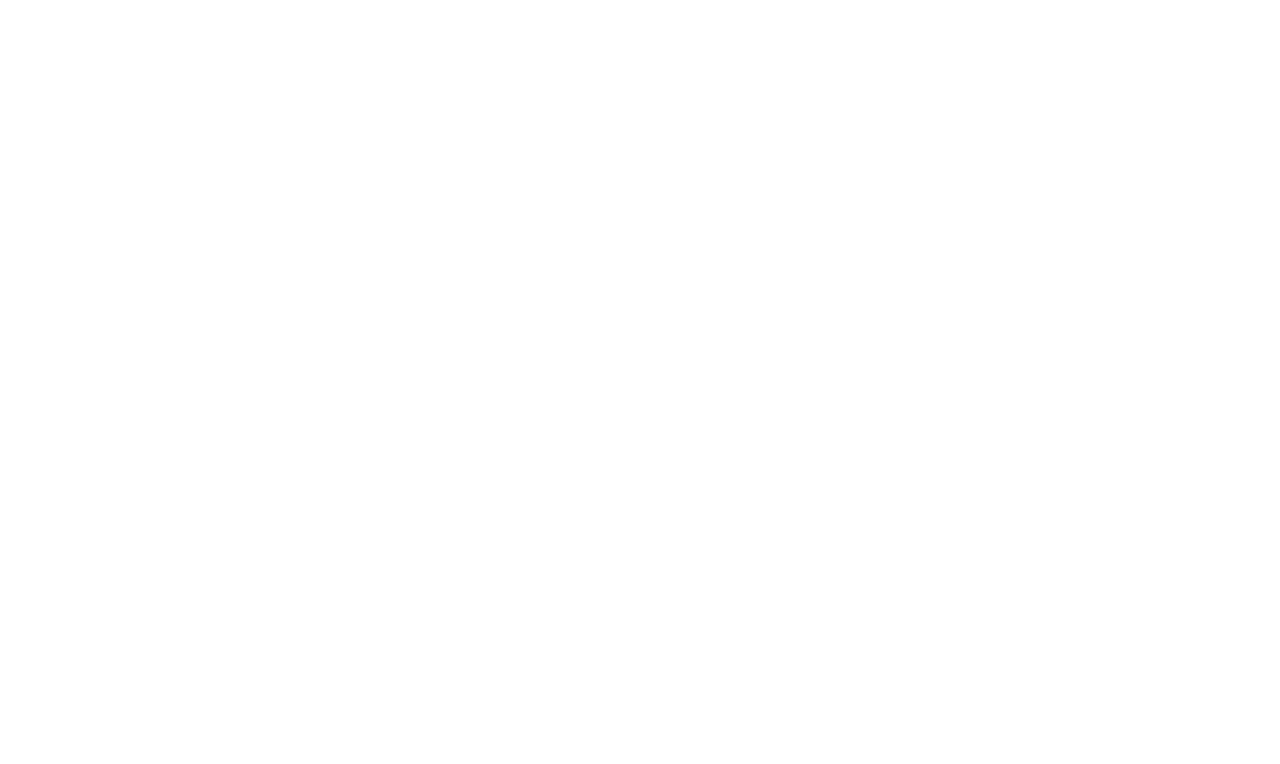
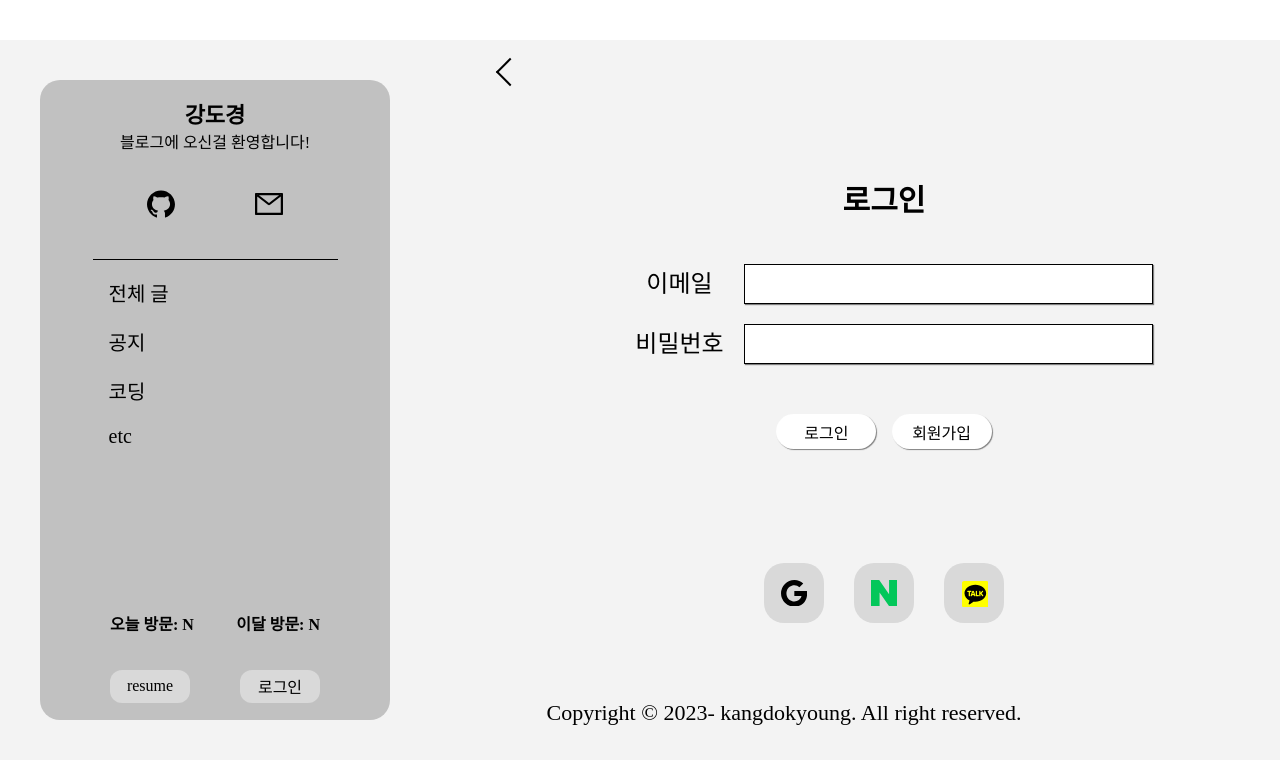
Before and after one commit to kangdokyoung/PersonalBlog, a React app: page /login in a window 1280 px wide. Before the commit this address had no page. Shown: the top 764 px of the page. Built offline with nearby package versions, Linux system fonts and the light colour scheme.

Commit message:
로그인 페이지 완료.

```diff
--- a/public/index.html
+++ b/public/index.html
@@ -5,6 +5,7 @@
     <meta http-equiv="X-UA-Compatible" content="IE=edge">
     <meta name="viewport" content="width=device-width, initial-scale=1.0">
     <title>Personal Blog</title>
+    <base href="http://localhost:3000">
 </head>
 <body>
     <div id="root"></div>
--- a/src/App.tsx
+++ b/src/App.tsx
@@ -1,29 +1,38 @@
 import React from "react";
 import { createGlobalStyle } from "styled-components";
 import {BrowserRouter, Routes, Route} from 'react-router-dom';
-import MainPage from "./page/MainPage";
+import Main from "./component/main/Main";
+import Sidebar from "./component/sidebar/Sidebar";
+import Login from "./component/login/Login";
+import styled from "styled-components";
+
+const Sbackground = styled.div`
+    background-color: #f3f3f3;
+`
+
 
 const GlobalStyle = createGlobalStyle`
-
- *, *::before, *::after {
-    box-sizing: border-box;
-    padding: 0px;
-    margin: 0px;
- }
-`
+*, *::before, *::after {
+  box-sizing: border-box;
+  padding:0px;
+  margin: 0px;
+}
+`;
 
 const App: React.FC = () => {
     return (
-        <>
+        <Sbackground>
             <GlobalStyle />
             {
                 <BrowserRouter>
+                <Sidebar />
                 <Routes>
-                    <Route path="/" element={<MainPage />} />
+                    <Route path="/" element={<Main />} />
+                    <Route path="/login" element={<Login />} />
                 </Routes>
                 </BrowserRouter>
             }
-        </>
+        </Sbackground>
     )
 };
 
--- /dev/null
+++ b/src/component/footer/Footer.tsx
@@ -0,0 +1,29 @@
+import React from 'react';
+import styled from 'styled-components';
+
+const Sfooter = styled.footer`
+    position:absolute;
+    height: 60px;
+    width: 60vw;
+    bottom:0;
+    text-align:center;
+    margin-left: 400px;
+    @media screen and (max-width: 768px){
+        margin:0px;
+        width: 100vw;
+    }
+`
+
+const ScopyRight = styled.span`
+    font-size: 22px;
+`
+
+const Footer:React.FC = () => {
+    return (
+        <Sfooter>
+            <ScopyRight>Copyright &#169; 2023- kangdokyoung. All right reserved.</ScopyRight>
+        </Sfooter>
+    );
+};
+
+export default Footer;
--- /dev/null
+++ b/src/component/login/Login.tsx
@@ -0,0 +1,166 @@
+import React from 'react';
+import styled from 'styled-components';
+import Footer from '../footer/Footer';
+import { SiNaver, SiKakaotalk } from 'react-icons/si'
+import { BsGoogle } from 'react-icons/bs'
+import { Link } from 'react-router-dom';
+
+const SoutContainer = styled.div`
+    position:relative;
+`
+
+const Scontainer = styled.div`
+    width: 60vw;
+    min-height: 90vh;
+    padding-bottom: 100px;
+    position:relative;
+    overflow:visible;
+    margin: 40px 0px 0px 500px;
+    display:flex;
+    flex-direction:column;
+    justify-content:space-around;
+    align-items:center;
+    @media screen and (max-width: 768px){
+        margin-left: 0px;
+        overflow:visible;
+        width: 100vw;
+    }
+`
+
+const SmainBtnBox = styled.div`
+    width: 100%;
+    display:flex;
+    justify-content:left;
+`
+
+const SmainBtn = styled.div`
+    width: 20px;
+    height: 20px;
+    border-top: 2px solid black;
+    border-left: 2px solid black;
+    transform: rotate(-45deg);
+    cursor:pointer;
+`
+
+const Stitle = styled.span`
+    width: 100%;
+    text-align:center;
+    font-size:30px;
+    font-weight: bold;
+    margin-top:50px;
+`
+
+const SloginBox = styled.form`
+    height:30vh;
+    width: 100%;
+    display:flex;
+    flex-direction:column;
+    align-items:center;
+`
+
+const SinputBox = styled.div`
+    width: 70%;
+    display:flex;
+    justify-content:space-around;
+    margin-bottom: 20px;
+`
+
+const Stext = styled.span`
+    width: 150px;
+    min-width: 100px;
+    text-align:center;
+    font-size: 24px;
+    font-weight: regular;
+`
+
+const Sinput = styled.input`
+    height: 40px;
+    width: 475px;
+    padding: 6px;
+    border: 1px solid black;
+    box-shadow: 1px 1px 1px grey;
+`
+
+const SbtnBox = styled.div`
+    width: 30%;
+    display:flex;
+    justify-content:space-around;
+    margin-top: 30px;
+`
+
+const SpushBtn = styled.button`
+    width: 100px;
+    height: 35px;
+    border:none;
+    border-radius: 20px;
+    background-color: white;
+    box-shadow: 1px 1px 1px grey;
+    cursor:pointer;
+    font-weight:regular;
+    font-size: 16px;
+`
+
+const SoauthBox = styled.div`
+    width: 100%;
+    display:flex;
+    justify-content:center;
+`
+
+const SoauthBtn = styled.button`
+    width: 60px;
+    height: 60px;
+    margin: 15px;
+    display:flex;
+    border: none;
+    border-radius: 20px;
+    justify-content:center;
+    align-items:center;
+    background-color: #d9d9d9;
+    :hover{
+        cursor:pointer;
+    }
+`
+
+const SkakaoBgd = styled.div`
+    background-color: black;
+    width: 25px;
+    height: 25px;
+    border-radius:20px;
+`
+
+const Login:React.FC = () => {
+    return (
+        <SoutContainer>
+            <Scontainer>
+                <SmainBtnBox>
+                    <Link to={'/'}>
+                        <SmainBtn />
+                    </Link>
+                </SmainBtnBox>
+                <Stitle>로그인</Stitle>
+                <SloginBox>
+                    <SinputBox>
+                        <Stext>이메일</Stext>
+                        <Sinput type={'email'} />
+                    </SinputBox>
+                    <SinputBox>
+                        <Stext>비밀번호</Stext>
+                        <Sinput type={'password'} />
+                    </SinputBox>
+                    <SbtnBox>
+                        <SpushBtn>로그인</SpushBtn>
+                        <SpushBtn>회원가입</SpushBtn>
+                    </SbtnBox>
+                </SloginBox>
+                <SoauthBox>
+                    <SoauthBtn><BsGoogle color='black' size={'2em'} /></SoauthBtn>
+                    <SoauthBtn><SiNaver color='rgb(3, 199, 90)' size={'2em'} /></SoauthBtn>
+                    <SoauthBtn><SkakaoBgd><SiKakaotalk color='yellow' size={'2em'}  /></SkakaoBgd></SoauthBtn>
+                </SoauthBox>
+            </Scontainer>
+            <Footer />
+        </SoutContainer>
+    );
+};
+
+export default Login;
--- a/src/component/main/Main.tsx
+++ b/src/component/main/Main.tsx
@@ -1,61 +1,39 @@
 import React,{useState} from 'react';
 import styled from 'styled-components';
+import Footer from '../footer/Footer';
+import PostBox from './PostBox';
+
+const SoutContainer = styled.div`
+    position:relative;
+`
 
 const Scontainer = styled.div`
-    width: 60vw;
-    height: 950px;
-    overflow:auto;
-    margin-left: 500px;
-    margin-top: 40px;
+    width: 65vw;
+    min-height: 100vh;
+    padding-bottom: 100px;
+    position:relative;
+    overflow:visible;
+    margin: 40px 0px 0px 500px;
     display:flex;
     flex-wrap: wrap;
     @media screen and (max-width: 768px){
         margin-left: 0px;
         overflow:visible;
+        width: 100vw;
     }
 `
 
-const ScategoryBox = styled.div`
-    width:500px;
-    min-width: 500px;
-    height: 400px;
-    border-radius: 20px;
-    border: 1px solid black;
-    box-shadow: 2px 2px 2px grey;
-    margin:30px;
-`
-
-const Sname = styled.div`
-    font-size: 22px;
-    font-weight: bold;
-    width: 100%;
-    text-align:center;
-    margin-top: 8px;
-`
-
-const SbestBox = styled.div`
-
-`
 const Main:React.FC = () => {
-    const [post, setPost] = useState([0, 1, 2, 3])
+    const post = ['인기글', '공지사항', '전체 글', '코딩', '기타 글']
     return (
-        <Scontainer>
-            <ScategoryBox>
-                <Sname>공지사항</Sname>
-            </ScategoryBox>
-            <ScategoryBox>
-                <Sname>전체 글</Sname>
-            </ScategoryBox>
-            <ScategoryBox>
-                <Sname>코딩</Sname>
-            </ScategoryBox>
-            <ScategoryBox>
-                <Sname>기타 글</Sname>
-            </ScategoryBox>
-            <SbestBox>
-                <Sname>인기 글</Sname>
-            </SbestBox>
-        </Scontainer>
+        <SoutContainer>
+            <Scontainer>
+                {post.map((data, i)=>{
+                    return(<PostBox key={i} name={data} />)
+                })}
+            </Scontainer>
+            <Footer />
+        </SoutContainer>
     );
 };
 
--- /dev/null
+++ b/src/component/main/PostBox.tsx
@@ -0,0 +1,105 @@
+import React from 'react';
+import styled, { css } from 'styled-components';
+
+
+type PostTitle = {
+    name: string,
+}
+
+
+const Scontainer = styled.div<PostTitle>`
+    height: 400px;
+    border-radius: 20px;
+    border: 1px solid black;
+    box-shadow: 2px 2px 2px grey;
+    margin:30px;
+    @media screen and (max-width: 768px){
+        width: 90%;
+    }
+    ${(props)=>{
+        if (props.name == '인기글'){
+            return css`
+                width: 85%;
+            `
+        } else {
+            return css`
+                width:500px;
+                min-width: 450px;
+            `
+        }
+    }}
+`
+
+const Sname = styled.div`
+    font-size: 22px;
+    font-weight: bold;
+    width: 100%;
+    text-align:center;
+    margin-top: 8px;
+`
+
+const SpostList = styled.ul`
+    height: 70%;
+    width: 100%;
+    margin-top:30px;
+    display:flex;
+    flex-direction:column;
+    justify-content:center;
+    align-items:center;
+`
+
+const Spost = styled.li`
+    width: 80%;
+    list-style:none;
+    cursor:pointer;
+    margin: 14px;
+    display:flex;
+    justify-content:space-between;
+    transition: all 0.22s;
+    :hover{
+        background-color: lightgrey;
+    }
+`
+
+const Stitle = styled.div`
+    color: blue;
+    font-size: 20px;
+    font-wight: bold;
+`
+
+const Sdate = styled.div`
+    font-size: 14px;
+    display:flex;
+    align-items:center;
+`
+
+const PostBox:React.FC<PostTitle> = (props) => {
+    const { name } = props;
+
+    return (
+        <Scontainer name={name}>
+            <Sname>{name}</Sname>
+            <SpostList>
+                <Spost title='적당한 글'>
+                    <Stitle>적당한 글</Stitle>
+                    <Sdate>2023.07.01</Sdate>
+                </Spost>
+                <Spost title='적당한 글'>
+                    <Stitle>적당한 글</Stitle>
+                    <Sdate>2023.07.01</Sdate>
+                </Spost>
+                <Spost title='적당한 글'>
+                    <Stitle>적당한 글</Stitle>
+                    <Sdate>2023.07.01</Sdate>
+                </Spost>
+                <Spost title='적당한 글'>
+                    <Stitle>적당한 글</Stitle>
+                    <Sdate>2023.07.01</Sdate>
+                </Spost>
+
+            </SpostList>
+        </Scontainer>
+    );
+};
+
+export default PostBox;
--- a/src/component/sidebar/Sidebar.tsx
+++ b/src/component/sidebar/Sidebar.tsx
@@ -1,12 +1,13 @@
 import React from 'react';
 import styled from 'styled-components';
-import { AiFillGithub, AiOutlineMail } from 'react-icons/ai'
-
+import { AiFillGithub, AiOutlineMail } from 'react-icons/ai';
+import { Link } from 'react-router-dom';
 
 
 const Scontainer = styled.section`
-    position: absolute;
+    position: fixed;
     width : 400px;
+    z-index:1;
     @media screen and (max-width: 768px){
         transform: translateX(-400px);
     }
@@ -23,18 +24,32 @@
     flex-direction:column;
     align-items:center;
     justify-content:space-around;
+    @media screen and (max-height: 980px){
+        height: 80vh;
+        min-height: 500px;
+    }
 `
 
 
 const Sprofile = styled.div`
-    background-color: white;
     width: 280px;
     height: 280px;
     border-radius: 50%;
     margin-top: 20px;
+    @media screen and (max-height: 980px){
+        display:none;
+    }
 `
 
-const SnameBox = styled.div`
+const Simg = styled.img`
+    width: 100%;
+    height: 100%;
+    border-radius:50%;
+    z-index:1;
+    user-select:none;
+`
+
+const SnameBox = styled.nav`
     display:flex;
     flex-direction:column;
     align-items:center;
@@ -50,7 +65,7 @@
     user-select:none;
 `
 
-const SbtnBox = styled.div`
+const SbtnBox = styled.nav`
     display:flex;
     width: 40%;
     justify-content: space-between;
@@ -85,7 +100,7 @@
     }
 `
 
-const SvisitBox = styled.div`
+const SvisitBox = styled.nav`
     display:flex;
     justify-content: space-between;
     width: 60%;
@@ -96,7 +111,7 @@
     user-select:none;
 `
 
-const SendBox = styled.div`
+const SendBox = styled.nav`
     display:flex;
     justify-content:space-between;
     width: 60%;
@@ -104,6 +119,7 @@
 
 const Sresume = styled.a`
     text-decoration:none;
+    color: black;
     background-color: #D9D9D9;
     border-radius: 12px;
     width: 80px;
@@ -128,6 +144,8 @@
 
 const Sidebar:React.FC = () => {
 
+    const profileImg = 'https://ifh.cc/g/ZTYyjD.webp';
+
     const handleCopyClipBoard = async (text: string) =>{
         try{
             await navigator.clipboard.writeText(text);
@@ -139,9 +157,13 @@
     return (
         <Scontainer>
             <Sbackgorund>
-                <Sprofile />
+                <Sprofile>
+                    <Simg alt='profileImge' src={profileImg} />
+                </Sprofile>
                 <SnameBox>
-                    <Sname>강도경</Sname>
+                    <Link to={'/'} style={{textDecoration:"none", color:"black"}}>
+                        <Sname>강도경</Sname>
+                    </Link>
                     <Sintro>블로그에 오신걸 환영합니다!</Sintro>
                 </SnameBox>
                 <SbtnBox>
@@ -160,7 +182,9 @@
                 </SvisitBox>
                 <SendBox>
                     <Sresume href='https://kangdokyoung.github.io/resume/' target="_blank">resume</Sresume>
-                    <Slogin>로그인</Slogin>
+                    <Link to={'/login'} style={{textDecoration:'none', color:'black'}}>
+                        <Slogin>로그인</Slogin>
+                    </Link>
                 </SendBox>
             </Sbackgorund>
         </Scontainer>
--- a/webpack.config.js
+++ b/webpack.config.js
@@ -15,6 +15,7 @@
             filename: "[name].js",
         },
         devServer: {
+            historyApiFallback:true,
             port: 3000,
             hot: true,
         },
```
Also changed, not shown: src/component/main/PostList.tsx (deleted, +0 -16 lines), src/page/MainPage.tsx (deleted, +0 -20 lines).
